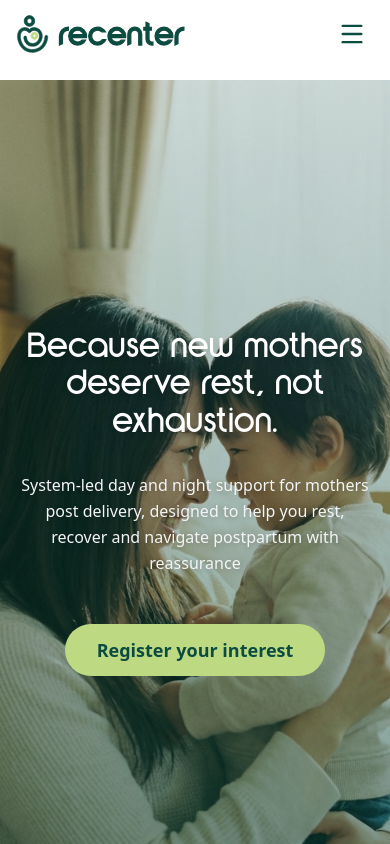
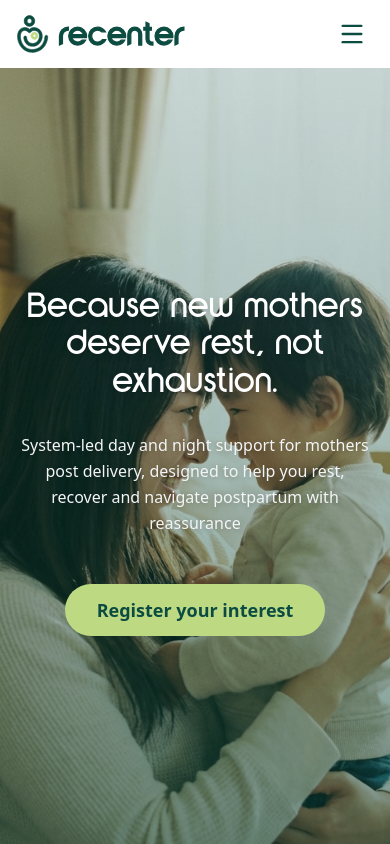
Before and after one commit to Moshood-debug/recenter, a Next.js app: page / in a window 390 px wide. Shown: the top 844 px of the page. Built offline with nearby package versions, Linux system fonts and the light colour scheme.

Commit message:
Navbar margin fixed

```diff
--- a/app/layout.jsx
+++ b/app/layout.jsx
@@ -47,7 +47,7 @@ export default function RootLayout({ children }) {
         className={`${inter.variable} ${yaro.variable} antialiased min-h-dvh flex flex-col`}
       >
         <Navbar />
-        <main className="flex-grow mt-20">{children}</main>
+        <main className="flex-grow mt-10 md:mt-20">{children}</main>
         <Footer />
       </body>
     </html>
--- a/components/layouts/Navbar.jsx
+++ b/components/layouts/Navbar.jsx
@@ -28,7 +28,7 @@ const Navbar = () => {
       className={`fixed top-0 left-0 right-0 z-50 transition-all duration-300 ${
         scrolled
           ? "bg-white/90 backdrop-blur-md shadow-sm py-3"
-          : "bg-white py-3 lg:py-5"
+          : "bg-white py-3 md:py-5"
       }`}
     >
       <div className="container mx-auto px-4 sm:px-6 lg:px-8">
@@ -41,7 +41,7 @@ const Navbar = () => {
               width={140}
               height={40}
               className={`transition-all duration-300 ${
-                scrolled ? "h-10 w-auto" : "h-10 lg:h-12 w-auto"
+                scrolled ? "h-10 w-auto" : "h-10 md:h-12 w-auto"
               }`}
             />
           </Link>
```
